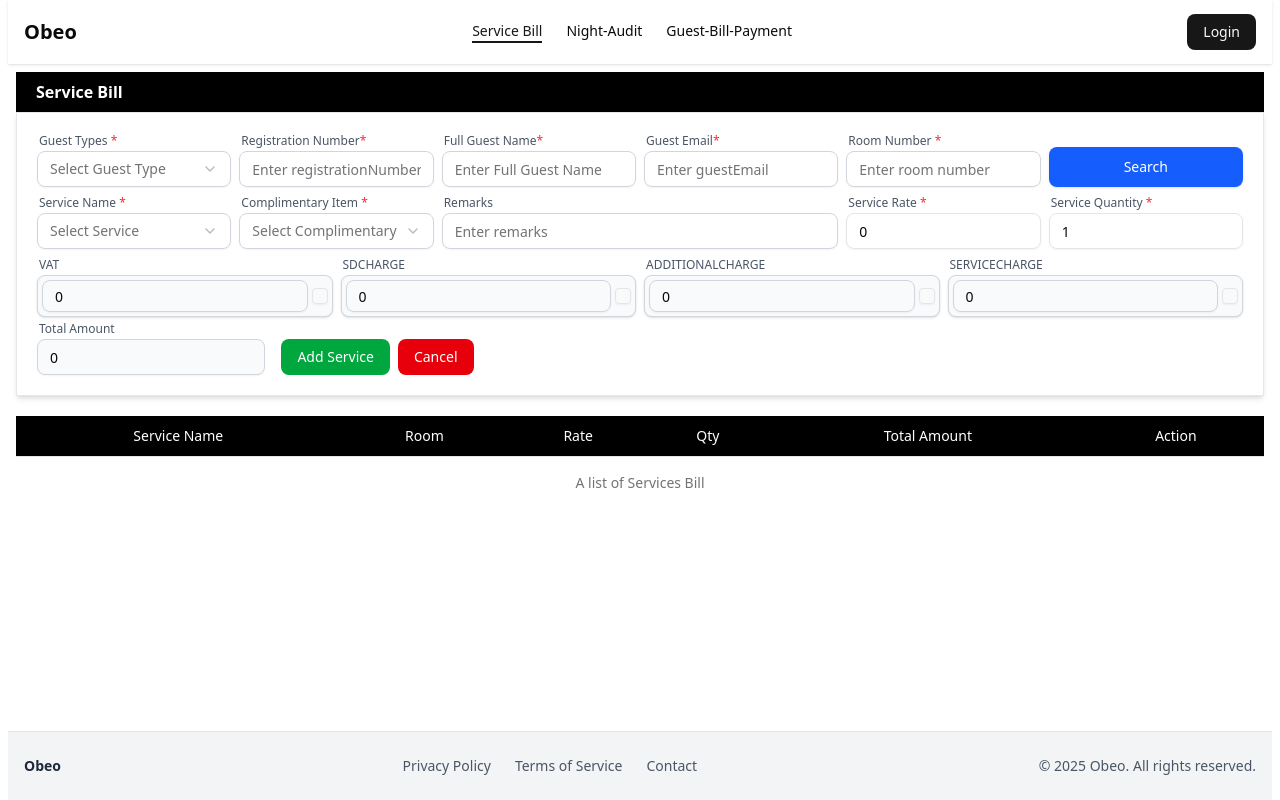
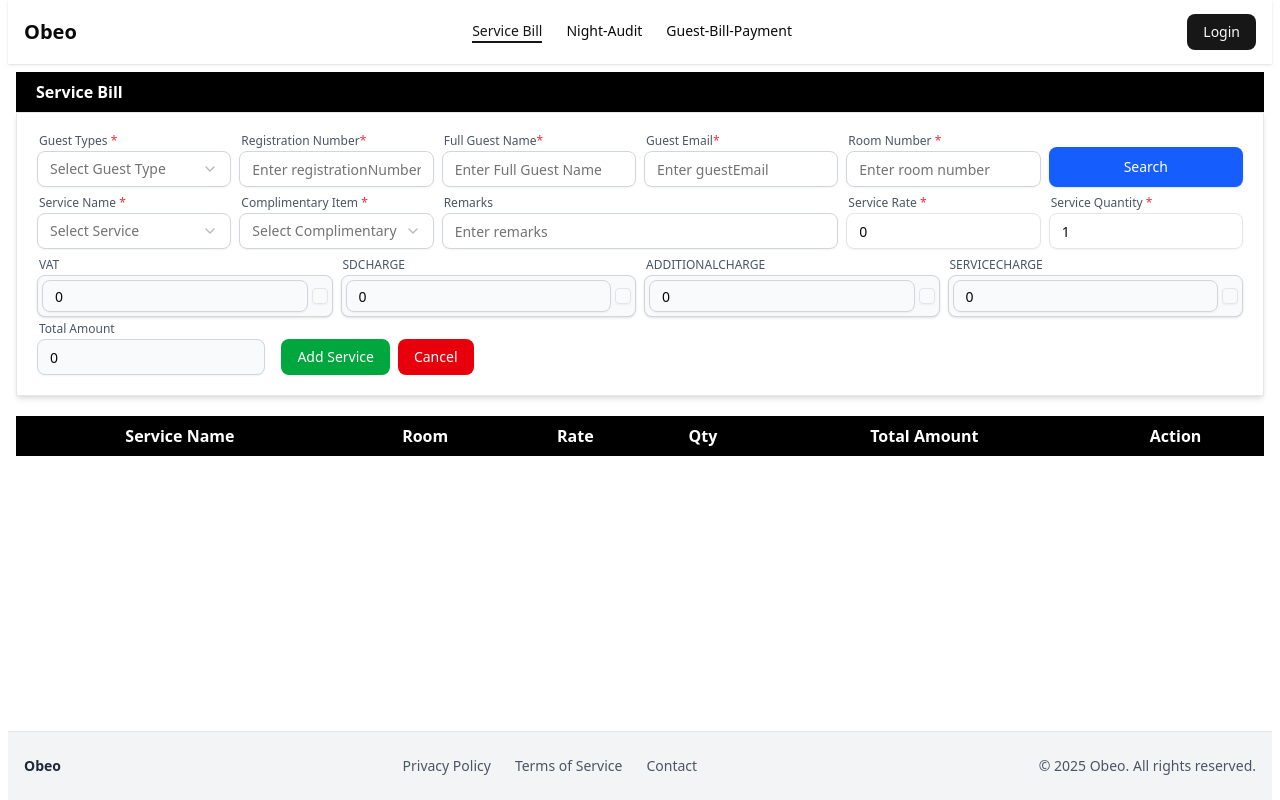
Before and after one commit to muntasirmoin/Obeo-Client, a React (Vite) app: page / in a window 1280 px wide. Built offline with nearby package versions, Linux system fonts and the light colour scheme.

Commit message:
tansatck table

```diff
--- a/package.json
+++ b/package.json
@@ -16,6 +16,7 @@
     "@radix-ui/react-select": "^2.2.6",
     "@radix-ui/react-slot": "^1.2.3",
     "@tailwindcss/vite": "^4.1.13",
+    "@tanstack/react-table": "^8.21.3",
     "button": "^1.1.1",
     "class-variance-authority": "^0.7.1",
     "clsx": "^2.1.1",
--- a/src/features/guestBillPayment/pages/guestBillPaymentForm.tsx
+++ b/src/features/guestBillPayment/pages/guestBillPaymentForm.tsx
@@ -12,7 +12,7 @@ import {
 import { Label } from "@/components/ui/label";
 import { Textarea } from "@/components/ui/textarea";
 import { toast, Toaster } from "sonner";
-import TitleSubtitle from "@/features/serviceBill/Components/TitleSubtitle";
+import TitleSubtitle from "@/Features/serviceBill/Components/TitleSubtitle";
 
 export type Room = { id: string; name: string };
 export type Guest = { regNo: string; name: string; roomId: string };
--- a/src/features/guestBillPayment/pages/guestBillPaymentTable.tsx
+++ b/src/features/guestBillPayment/pages/guestBillPaymentTable.tsx
@@ -10,7 +10,7 @@ import {
   SelectValue,
 } from "@/components/ui/select";
 import { toast } from "sonner"; // notifications
-import TitleSubtitle from "@/features/serviceBill/Components/TitleSubtitle";
+import TitleSubtitle from "@/Features/serviceBill/Components/TitleSubtitle";
 
 export type BillRow = {
   id: string;
--- a/src/features/nightAudit/pages/NightAudit.tsx
+++ b/src/features/nightAudit/pages/NightAudit.tsx
@@ -1,4 +1,4 @@
-import TitleSubtitle from "@/features/serviceBill/Components/TitleSubtitle";
+import TitleSubtitle from "@/Features/serviceBill/Components/TitleSubtitle";
 import AuditDateForm from "./AuditDateForm";
 import AuditPage from "./AuditPage";
 
--- a/src/features/serviceBill/Components/ServiceBillTable.tsx
+++ b/src/features/serviceBill/Components/ServiceBillTable.tsx
@@ -1,18 +1,15 @@
 /* eslint-disable react-hooks/exhaustive-deps */
-import { useState, useEffect } from "react";
+import { useState, useEffect, useMemo } from "react";
+import {
+  createColumnHelper,
+  flexRender,
+  getCoreRowModel,
+  useReactTable,
+} from "@tanstack/react-table";
 import { Button } from "@/components/ui/button";
-import {
-  Table,
-  TableBody,
-  TableCaption,
-  TableCell,
-  TableHead,
-  TableHeader,
-  TableRow,
-} from "@/components/ui/table";
 import { toast } from "sonner";
 import type { ServiceItem } from "../types/guestServiceType";
-import GuestServiceModal from "../Components/GuestServiceModal";
+import GuestServiceModal from "./GuestServiceModal";
 
 interface TableProps {
   tableData: ServiceItem[];
@@ -30,6 +27,7 @@ export default function GuestServiceTable({
     setTableData((prev) => prev.filter((item) => item.id !== id));
     toast.error("Deleted successfully!");
   };
+
   const handleSave = (id: number) => {
     setTableData((prev) => prev.filter((item) => item.id !== id));
     toast.success("Save successfully!");
@@ -43,7 +41,6 @@ export default function GuestServiceTable({
   const handleSaveEdit = () => {
     if (!editingItem) return;
 
-    // Automatically recalc totalAmount
     const total =
       editingItem.serviceRate * editingItem.quantity +
       editingItem.vat +
@@ -62,7 +59,6 @@ export default function GuestServiceTable({
     setEditingItem(null);
   };
 
-  // Update totalAmount live when fields change in modal
   useEffect(() => {
     if (editingItem) {
       const total =
@@ -83,35 +79,38 @@ export default function GuestServiceTable({
     editingItem?.serviceCharge,
   ]);
 
+  // TanStack Table columns
+  const columnHelper = createColumnHelper<ServiceItem>();
+
+  const columns = useMemo(
+    () => [
+      columnHelper.accessor("serviceName", {
+        header: "Service Name",
+        cell: (info) => info.getValue(),
+      }),
+      columnHelper.accessor("roomNumber", {
+        header: "Room",
+        cell: (info) => info.getValue(),
+      }),
+      columnHelper.accessor("serviceRate", {
+        header: "Rate",
+        cell: (info) => info.getValue(),
+      }),
+      columnHelper.accessor("quantity", {
+        header: "Qty",
+        cell: (info) => info.getValue(),
+      }),
+      columnHelper.accessor("totalAmount", {
+        header: "Total Amount",
+        cell: (info) => info.getValue(),
+      }),
+      columnHelper.display({
+        id: "actions",
+        header: "Action",
+        cell: (info) => {
+          const item = info.row.original;
           return (
-    <div className="w-full overflow-x-auto">
-      {/* table */}
-      <Table>
-        <TableCaption>A list of Services Bill</TableCaption>
-        <TableHeader>
-          <TableRow className="bg-black hover:bg-gray-900 rounded-xl">
-            <TableHead className="text-center text-white">
-              Service Name
-            </TableHead>
-            <TableHead className="text-center text-white">Room</TableHead>
-            <TableHead className="text-center text-white">Rate</TableHead>
-            <TableHead className="text-center text-white">Qty</TableHead>
-            <TableHead className="text-center text-white">
-              Total Amount
-            </TableHead>
-            <TableHead className="text-center text-white">Action</TableHead>
-          </TableRow>
-        </TableHeader>
-
-        <TableBody>
-          {tableData.map((item) => (
-            <TableRow key={item.id} className="text-center">
-              <TableCell>{item.serviceName}</TableCell>
-              <TableCell>{item.roomNumber}</TableCell>
-              <TableCell>{item.serviceRate}</TableCell>
-              <TableCell>{item.quantity}</TableCell>
-              <TableCell>{item.totalAmount}</TableCell>
-              <TableCell className="flex gap-2 justify-center">
+            <div className="flex gap-2 justify-center">
               <Button
                 size="sm"
                 className="bg-green-500"
@@ -133,11 +132,49 @@ export default function GuestServiceTable({
               >
                 Delete
               </Button>
-              </TableCell>
-            </TableRow>
+            </div>
+          );
+        },
+      }),
+    ],
+    [tableData]
+  );
+
+  const table = useReactTable({
+    data: tableData,
+    columns,
+    getCoreRowModel: getCoreRowModel(),
+  });
+
+  return (
+    <div className="w-full overflow-x-auto">
+      <table className="w-full border-collapse">
+        <thead className="bg-black text-white">
+          {table.getHeaderGroups().map((headerGroup) => (
+            <tr key={headerGroup.id}>
+              {headerGroup.headers.map((header) => (
+                <th key={header.id} className="text-center p-2">
+                  {flexRender(
+                    header.column.columnDef.header,
+                    header.getContext()
+                  )}
+                </th>
               ))}
-        </TableBody>
-      </Table>
+            </tr>
+          ))}
+        </thead>
+        <tbody>
+          {table.getRowModel().rows.map((row) => (
+            <tr key={row.id} className="text-center border-t">
+              {row.getVisibleCells().map((cell) => (
+                <td key={cell.id} className="p-2">
+                  {flexRender(cell.column.columnDef.cell, cell.getContext())}
+                </td>
+              ))}
+            </tr>
+          ))}
+        </tbody>
+      </table>
 
       {/* Edit Modal */}
       <GuestServiceModal
--- a/src/routes/index.ts
+++ b/src/routes/index.ts
@@ -1,7 +1,7 @@
 import App from "@/App";
-import GuestBillPaymentPage from "@/features/guestBillPayment/pages/guestBillPayment";
-import NightAudit from "@/features/nightAudit/pages/NightAudit";
-import serviceBillPage from "@/features/serviceBill/pages/serviceBillPage";
+import GuestBillPaymentPage from "@/Features/guestBillPayment/pages/guestBillPayment";
+import NightAudit from "@/Features/nightAudit/pages/NightAudit";
+import serviceBillPage from "@/Features/serviceBill/pages/serviceBillPage";
 import { createBrowserRouter } from "react-router";
 
 export const router = createBrowserRouter([
```
Also changed, not shown: src/features/serviceBill/Components/ServiceBillForm.tsx (+10 -2 lines), 1 other file (tests, documents, lock files or other folders). Lines whose indentation alone changed are shown as unchanged.
